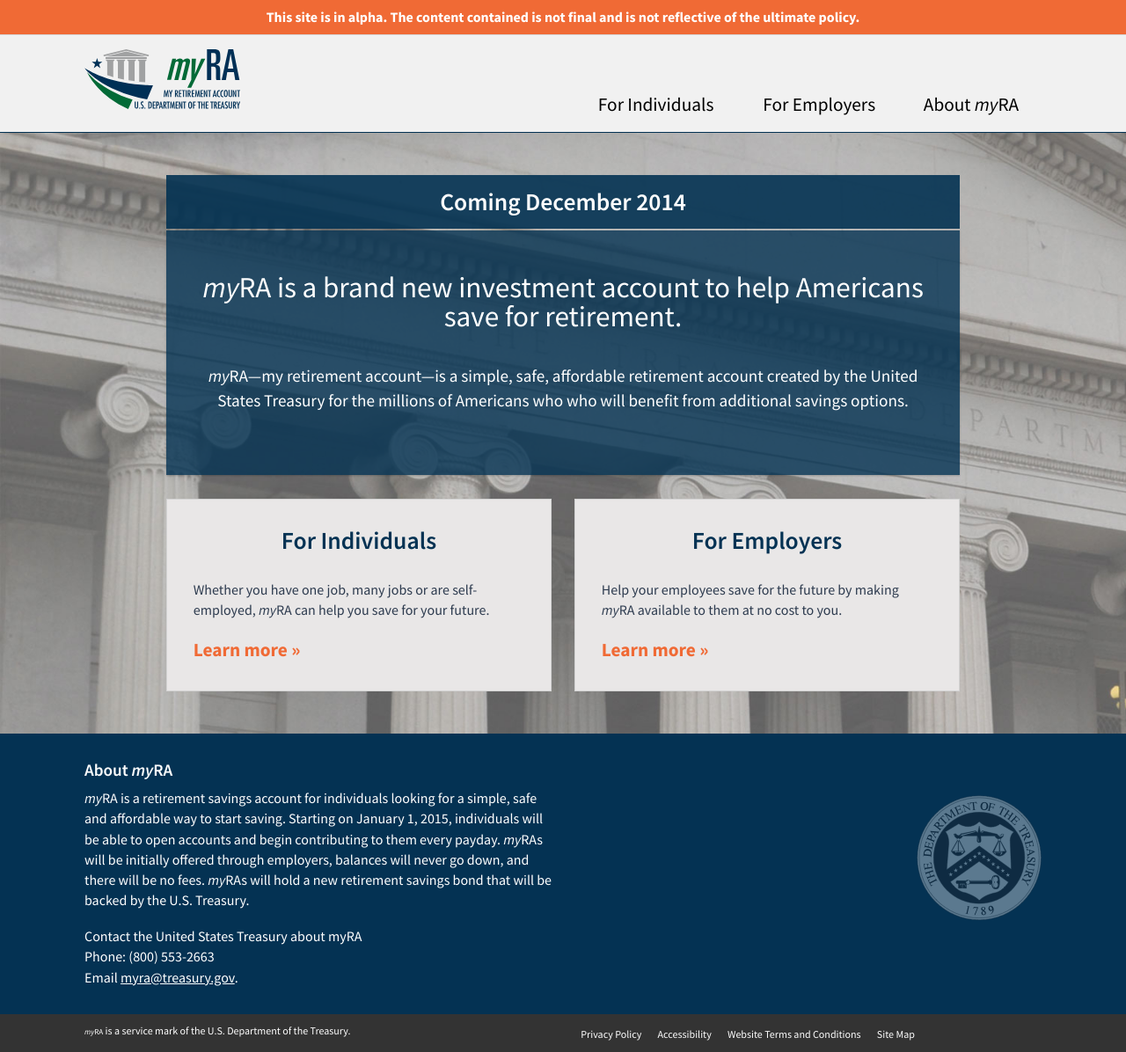
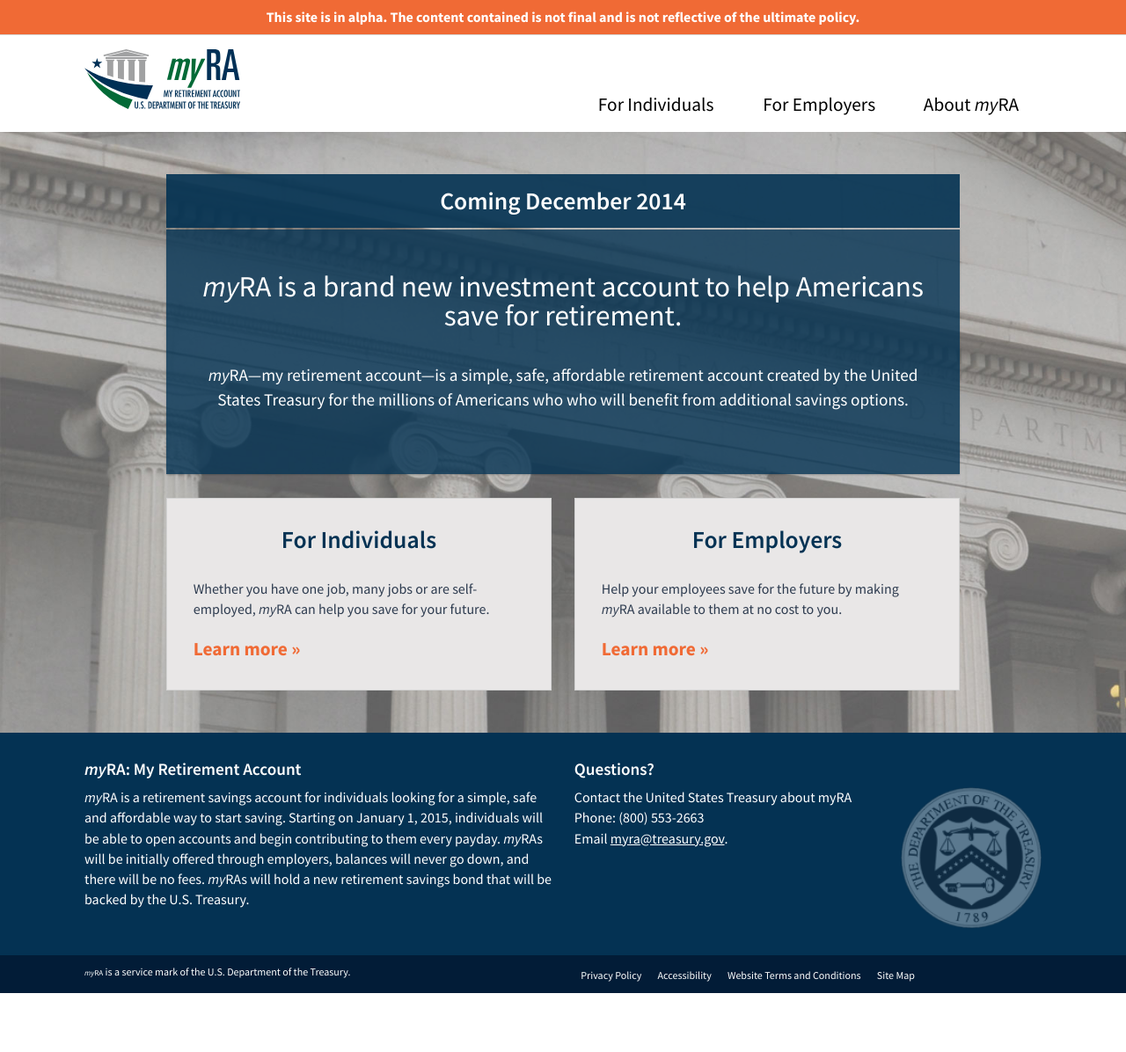
Before and after one commit to 18F/myra, a Jekyll site: the page built from index.html, in a window 1280 px wide. Shown: the whole page at 88% size. Built offline with Jekyll 4.4.1, drawn with Linux system fonts in a browser that asks for light colours; nearby versions of some CDN libraries; after the commit the page ends 1129 px from its top, so only the background shows below that.

Commit message:
More little fixes

```diff
--- a/_includes/footer.html
+++ b/_includes/footer.html
@@ -2,15 +2,18 @@
     <div class="main-footer">
       <div class="container">
         <aside class="left">
-          <h4>About <span class="myra">myRA</span></h4>
+          <h4><span class="myra">myRA</span>: My Retirement Account</h4>
           <p><span class="myra">myRA</span> is a retirement savings account for individuals looking for a simple, safe and affordable way to start saving. Starting on January 1, 2015, individuals will be able to open accounts and begin contributing to them every payday. <span class="myra">myRA</span>s will be initially offered through employers, balances will never go down, and there will be no fees. <span class="myra">myRA</span>s will hold a new retirement savings bond that will be backed by the U.S. Treasury.</p>
+        </aside>
+        <aside class="right">
+          <h4>Questions?</h4>
           <ul class="contact-info">
             <li itemprop="publisher" itemscope itemtype="http://schema.org/ContactPoint">Contact <span itemprop="name">the United States Treasury</span> about myRA</li>
             <li>Phone: <span itemprop="telephone">(800) 553-2663</span></li>
             <li>Email <a href="mailto:myra@treasury.gov" itemprop="email">myra@treasury.gov</a>.</li>
           </ul>
+          <img class="seal" src="{{ site.baseurl }}/static/img/seal_treasury.png" alt="U.S. Treasury Seal">
         </aside>
-        <img class="seal" src="{{ site.baseurl }}/static/img/seal_treasury.png" alt="U.S. Treasury Seal">
       </div>
     </div>
     <div class="sub-footer">
--- a/static/_sass/_custom.scss
+++ b/static/_sass/_custom.scss
@@ -41,8 +41,8 @@
 }
 
 .site-header {
-  border-bottom: 1px solid $myra-blue1;
-  background: #f1f1f1;
+  // border-bottom: 1px solid $myra-blue1;
+  background: #fff;
   text-align: center;
 
   .container {
@@ -148,17 +148,24 @@
   }
 
   .left {
-
     @include media($small-up) {
       @include span-columns(6);
     }
   }
 
-  .seal {
-    float: right;
-    margin-top: em(40);
-  }
-
+  .right {
+    @include media($small-up) {
+      @include span-columns(6);
+    }
+  }
+}
+
+.contact-info {
+  @include span-columns(4 of 6);
+}
+
+.seal {
+  @include span-columns(2 of 6);
 }
 
 .main-footer {
@@ -166,7 +173,7 @@
 }
 
 .sub-footer {
-  background: #333;
+  background: $myra-darkblue;
   color: #fff;
   padding: em(10);
 
@@ -1486,28 +1493,6 @@
 
   }
 
-  .call-to-action {
-    text-align: left;
-    h2 {
-      text-align: left;
-    }
-    input,
-    label,
-    button {
-      width: 100%;
-
-      @include media($medium-up) {
-        @include span-columns(6 of 8);
-      }
-    }
-
-    img {
-      border: 1px solid $myra-green;
-      @include span-columns(3 of 4);
-      margin-top: 6em;
-    }
-  }
-
   .step-by-step {
     @extend %inverse;
 
@@ -1546,18 +1531,20 @@
 
 .lead-capture {
   @include media($medium-up) {
-    @include span-columns(8);
-  }
-}
-
-.materials-preview {
-  display: none;
-
-  @include media($medium-up) {
-    display: block;
-    @include span-columns(4);
-  }
-}
+    @include span-columns(6);
+    @include shift(3);
+  }
+}
+
+//
+// .materials-preview {
+//   display: none;
+//
+//   @include media($medium-up) {
+//     display: block;
+//     @include span-columns(4);
+//   }
+// }
 
 /**************************/
 /* Home Page
```
Also changed, not shown: employers/index.html (+4 -9 lines).
